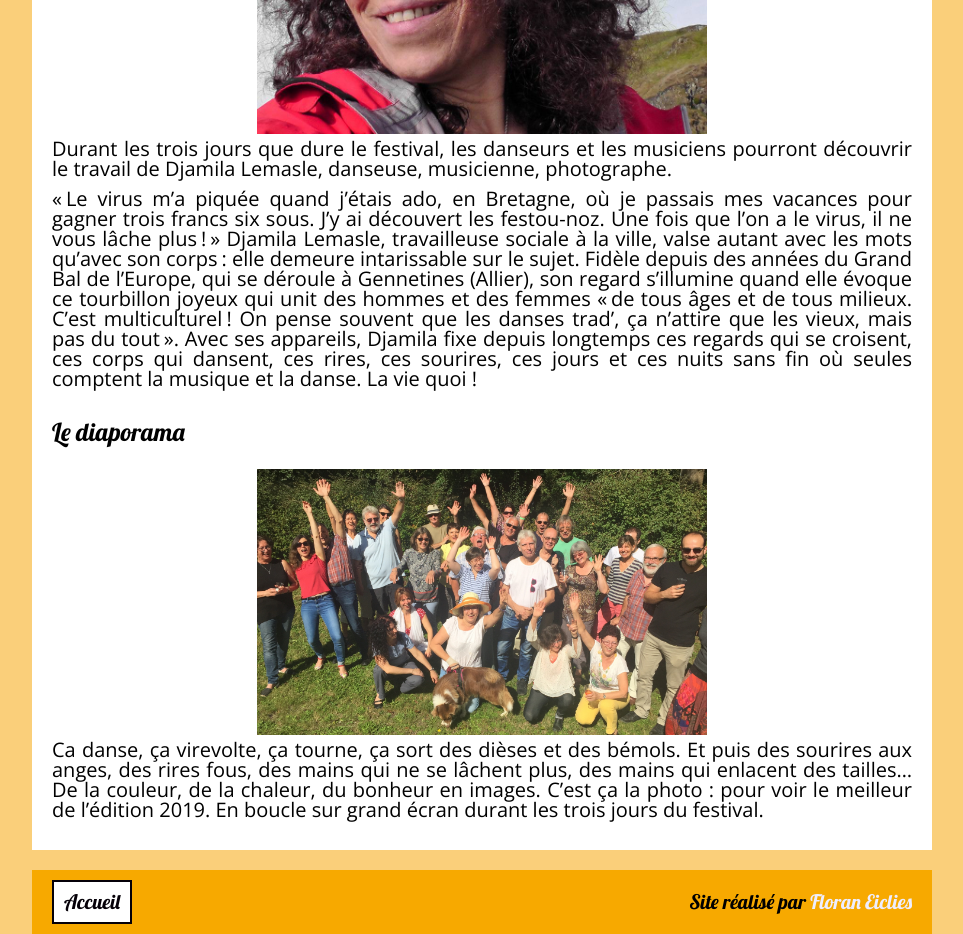
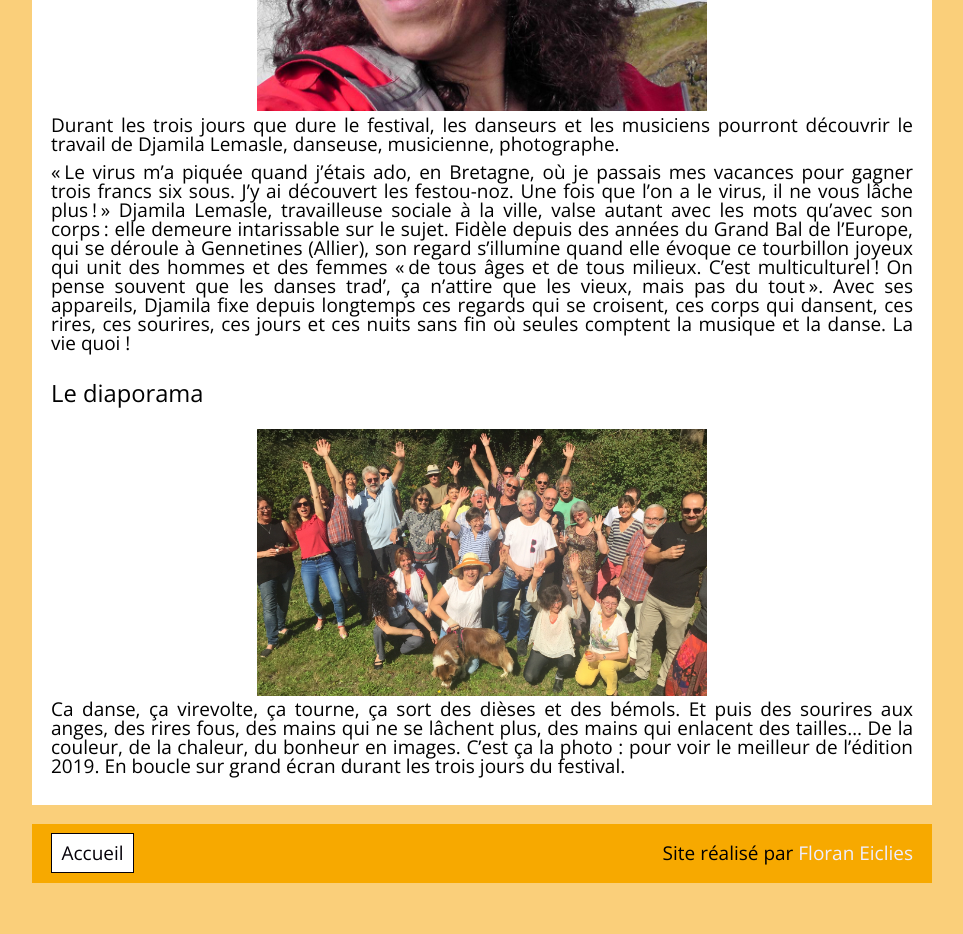
Before and after one commit to e-floran/foulpougne, a React (Create React App) app: page /fullProgram in a window 1280 px wide. Shown: the part 1240-2174 px from the top of the page, without its empty margins (158-1121 px from the left). After the commit the page ends 2123 px from the top, so only its background shows below. Built offline with nearby package versions, Linux system fonts and the light colour scheme.

Commit message:
modifications du 7 avril 2021

```diff
--- a/src/App.css
+++ b/src/App.css
@@ -47,7 +47,6 @@ button {
   text-align: center;
   border: 0.1rem solid var(--FPblack);
   color: var(--FPblack);
-  font-family: "Lobster", cursive;
 }
 a:visited {
   color: var(--FPblack);
--- a/src/index.css
+++ b/src/index.css
@@ -7,7 +7,7 @@
   --FPmainAlt: #f7a900;
   --FPblack: #050008;
   --FPwhite: #eeeeff;
-  font-size: 12px;
+  font-size: 11px;
 }
 
 html,
@@ -115,9 +115,6 @@ section {
 }
 body {
   line-height: 1;
-  font-family: "Lobster", cursive;
-}
-p {
   font-family: "Open Sans", sans-serif;
 }
 ol,
@@ -144,21 +141,21 @@ a {
 }
 @media only screen and (min-width: 401px) {
   :root {
-    font-size: 14px;
+    font-size: 13px;
   }
 }
 @media only screen and (min-width: 601px) {
   :root {
-    font-size: 16px;
+    font-size: 15px;
   }
 }
 @media only screen and (min-width: 801px) {
   :root {
-    font-size: 18px;
+    font-size: 17px;
   }
 }
 @media only screen and (min-width: 1001px) {
   :root {
-    font-size: 20px;
+    font-size: 19px;
   }
 }
--- a/src/styles/footer.css
+++ b/src/styles/footer.css
@@ -15,10 +15,7 @@
   background-color: var(--FPmainAlt);
   box-shadow: 0.15rem 0.15rem var(--FPblack);
 }
-.footerContainer > p,
-.footerContainer > p > a {
-  font-family: "Lobster", cursive;
-}
+
 .footerContainer > p > a {
   border: none;
   padding: 0;
--- a/src/styles/home.css
+++ b/src/styles/home.css
@@ -4,6 +4,9 @@
 .homeContent p {
   padding-bottom: 0.5rem;
   text-align: justify;
+}
+.homeContent > .homeDetailsContainer > article > p {
+  text-align: left;
 }
 .homeDetailsContainer {
   margin-top: 1rem;
@@ -31,6 +34,9 @@
   text-align: center;
   height: 3rem;
   padding-top: 0.5rem;
+}
+.homeContent > .homeDetailsContainer > .pricing > .pricingCenter {
+  text-align: center;
 }
 .programContent {
   margin-top: 1rem;
--- a/src/styles/summaries.css
+++ b/src/styles/summaries.css
@@ -39,11 +39,16 @@
 .firstPictureContainer,
 .otherPicturesContainer {
   width: 100%;
+  display: grid;
+  gap: 0;
+  grid-template-columns: 100%;
+  justify-content: flex-start;
 }
 .firstPictureContainer img,
 .otherPicturesContainer img,
 .programContent > img {
   width: 100%;
+  max-width: 450px;
   object-fit: contain;
-  margin: 0.25rem 0;
+  margin: 0.25rem auto;
 }
```
Also changed, not shown: 1 other file (tests, documents, lock files or other folders).
